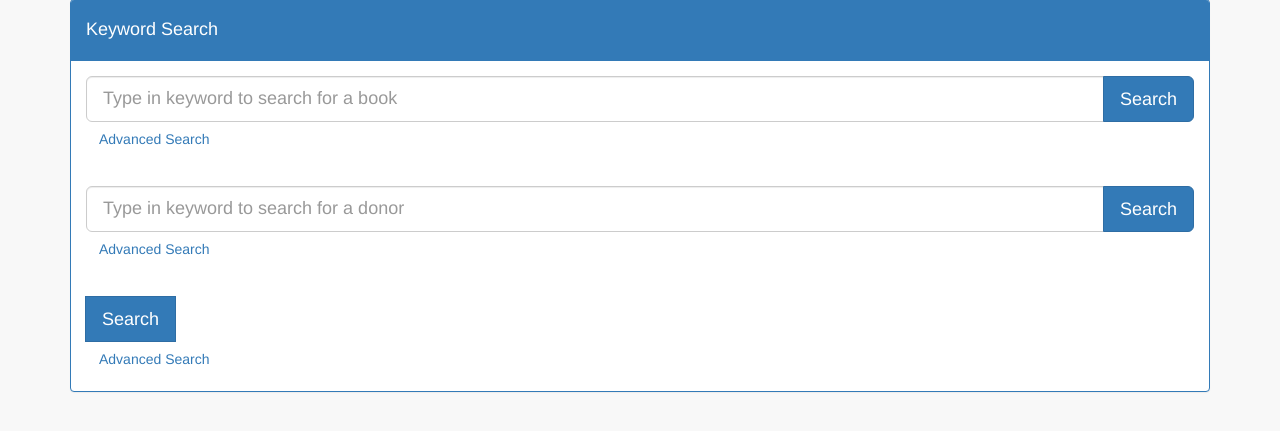
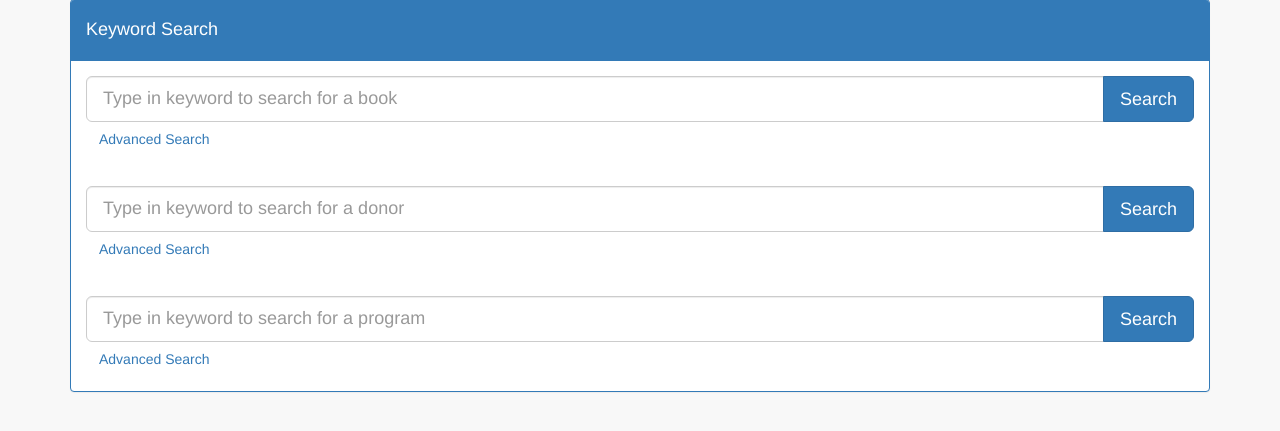
Before and after one commit to leebilly0/Team-Eagle, a PHP site: page /admin/searchAdmin.php in a window 1280 px wide. Shown: the part 81-512 px from the top of the page. Run offline with PHP 8.4, Linux system fonts and the light colour scheme; the visitor is signed in with stand-in values (Sample User, id 1); some libraries are stand-ins or nearby versions.

Commit message:
updated SearchAdmin

```diff
--- a/admin/searchAdmin.php
+++ b/admin/searchAdmin.php
@@ -120,6 +120,7 @@ require ("../configurationDatabase.php");
 
                             <form action ="searchresultsAdmin.php"  method="POST">
                                 <div class="input-group">
+                                    <input type="textbox" name ="ProgramKeywordToSearchAdmin" required class="form-control input-lg" placeholder="Type in keyword to search for a program">
                                     <span class="input-group-btn">
                                         <button class="btn btn-primary btn-lg" name = "ProgramSearchAdmin" type="submit" >Search</button>
                                     </span>
```
